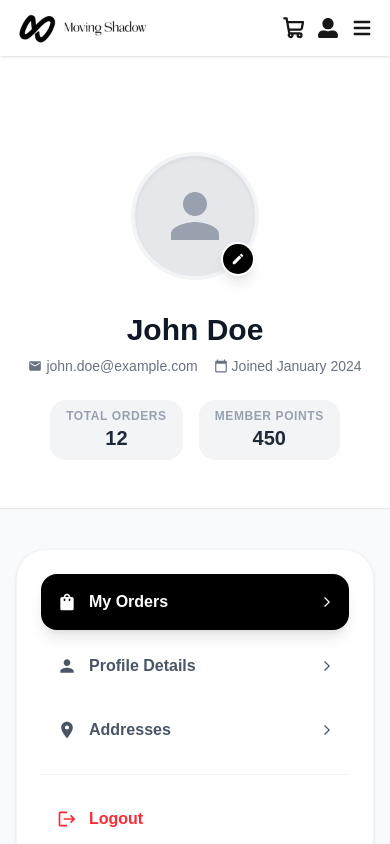
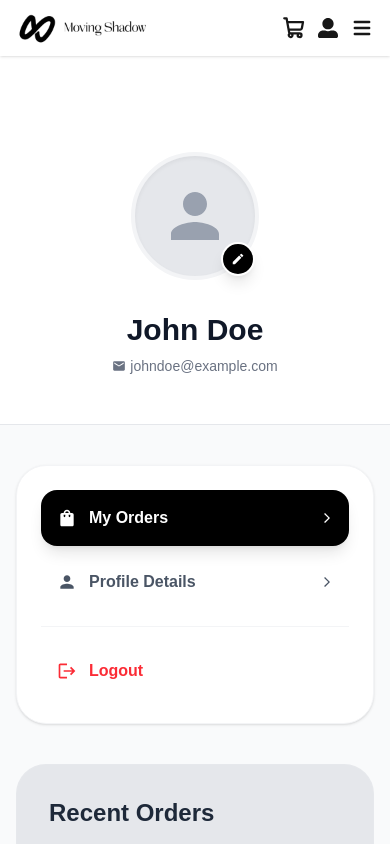
Before and after one commit to ranjima26/movingshadow, a Next.js app: page /profile in a window 390 px wide. Shown: the top 844 px of the page. Built offline with nearby package versions, Linux system fonts and the light colour scheme; no server answers.

Commit message:
feat: implement user profile and shop pages with responsive layouts

```diff
--- a/app/profile/page.tsx
+++ b/app/profile/page.tsx
@@ -8,8 +8,7 @@ import {
     MdLogout,
     MdEdit,
     MdEmail,
-    MdPhone,
-    MdCalendarToday,
+
     MdArrowForwardIos
 } from "react-icons/md";
 import { motion } from "motion/react";
@@ -19,9 +18,9 @@ export default function Profile() {
 
     const user = {
         name: "John Doe",
-        email: "john.doe@example.com",
+        email: "johndoe@example.com",
         phone: "+91 98765 43210",
-        joinDate: "January 2024",
+
         orders: 12,
         address: "Kochi, Kerala, India"
     };
@@ -51,19 +50,9 @@ export default function Profile() {
                             <h1 className="text-3xl font-black text-gray-900">{user.name}</h1>
                             <div className="flex flex-wrap justify-center md:justify-start gap-4 text-gray-500 text-sm font-medium">
                                 <span className="flex items-center gap-1"><MdEmail /> {user.email}</span>
-                                <span className="flex items-center gap-1"><MdCalendarToday /> Joined {user.joinDate}</span>
                             </div>
 
-                            <div className="flex gap-4 pt-4 justify-center md:justify-start">
-                                <div className="bg-gray-100 px-4 py-2 rounded-2xl">
-                                    <p className="text-xs text-gray-400 font-bold uppercase tracking-wider">Total Orders</p>
-                                    <p className="text-xl font-black text-gray-800">{user.orders}</p>
-                                </div>
-                                <div className="bg-gray-100 px-4 py-2 rounded-2xl">
-                                    <p className="text-xs text-gray-400 font-bold uppercase tracking-wider">Member Points</p>
-                                    <p className="text-xl font-black text-gray-800">450</p>
-                                </div>
-                            </div>
+
                         </div>
                     </div>
                 </div>
@@ -98,16 +87,6 @@ export default function Profile() {
                                     <MdArrowForwardIos className="text-xs" />
                                 </button>
 
-                                <button
-                                    onClick={() => setActiveTab("address")}
-                                    className={`w-full flex items-center justify-between p-4 rounded-2xl transition-all ${activeTab === 'address' ? 'bg-black text-white shadow-lg' : 'text-gray-600 hover:bg-gray-50'}`}
-                                >
-                                    <div className="flex items-center gap-3">
-                                        <MdLocationOn className="text-xl" />
-                                        <span className="font-bold">Addresses</span>
-                                    </div>
-                                    <MdArrowForwardIos className="text-xs" />
-                                </button>
 
 
 
--- a/app/shop/page.tsx
+++ b/app/shop/page.tsx
@@ -4,6 +4,7 @@ import { MdOutlineEmail } from "react-icons/md";
 import connectDB from "@/lib/db";
 import Product from "@/app/models/Product";
 import ProductCard from "../components/ProductCard";
+import { section } from "motion/react-client";
 
 export const revalidate = 0; // Disable caching for the shop page so filters work in real-time
 
```
